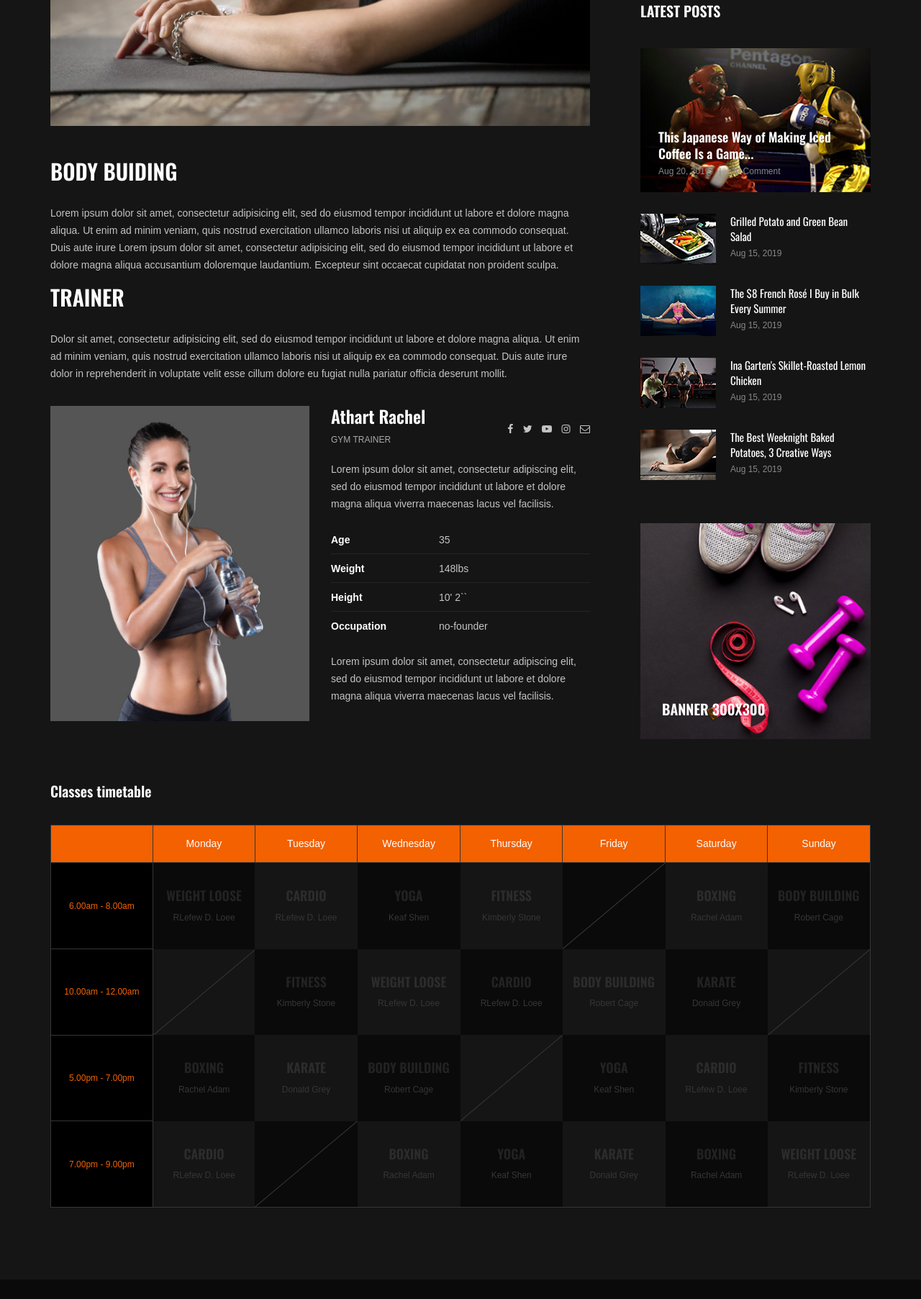
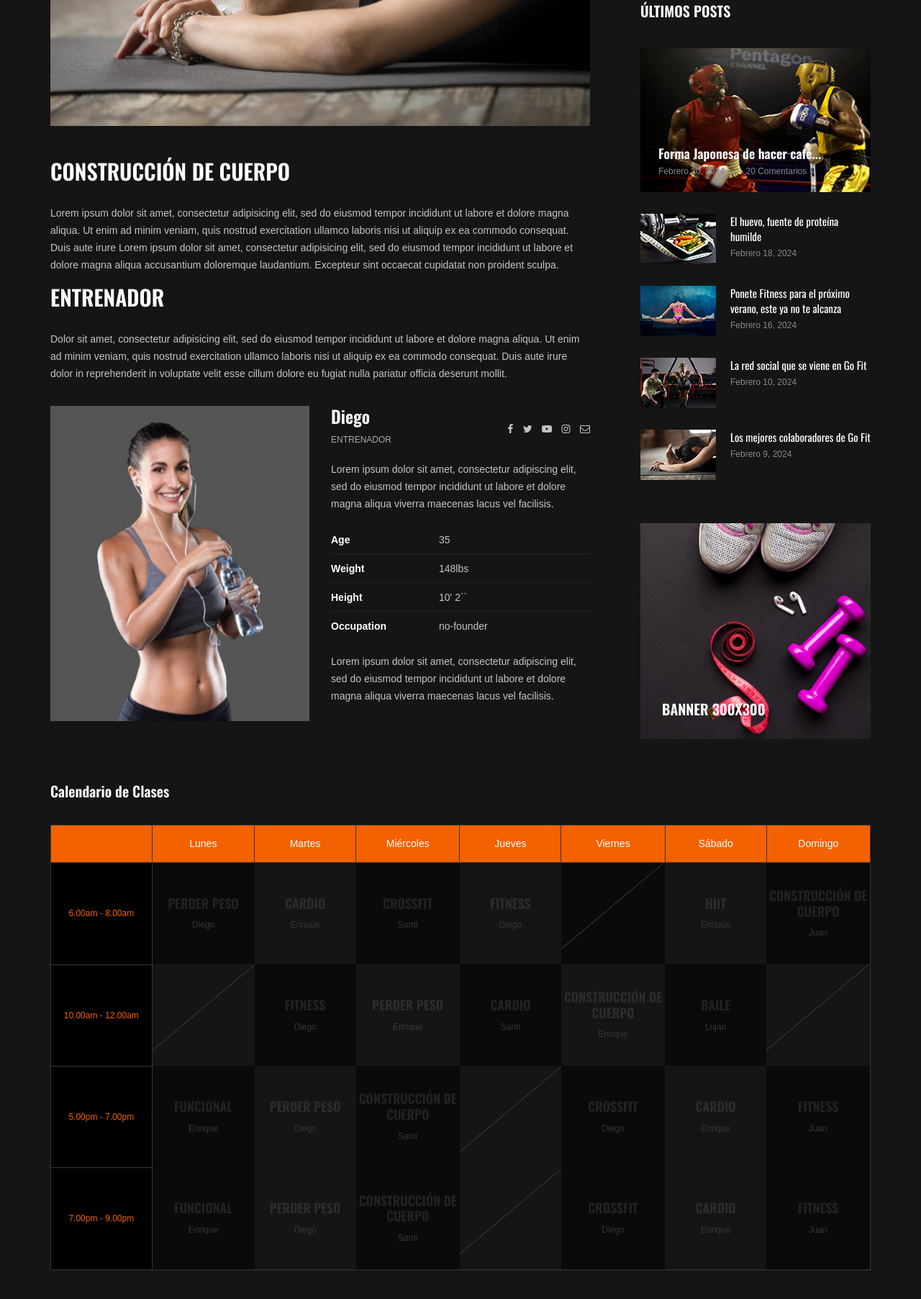
Before and after one commit to josemagoo/gofit, a plain HTML site: page class-details.html in a window 1280 px wide. Shown: the part 925-2730 px from the top of the page at 72% size. Drawn offline with nearby package versions, Linux system fonts and the light colour scheme; a web font is replaced by a local one.

Commit message:
last changes translate

```diff
--- a/class-details.html
+++ b/class-details.html
@@ -133,11 +133,11 @@
             <div class="row">
                 <div class="col-lg-12 text-center">
                     <div class="breadcrumb-text">
-                        <h2>Classes detail</h2>
+                        <h2>Detalles de Clases</h2>
                         <div class="bt-option">
                             <a href="./index.html">Home</a>
-                            <a href="#">Classes</a>
-                            <span>Body building</span>
+                            <a href="#">Clases</a>
+                            <span>Construcción de Cuerpo</span>
                         </div>
                     </div>
                 </div>
@@ -157,7 +157,7 @@
                         </div>
                         <div class="cd-text">
                             <div class="cd-single-item">
-                                <h3>Body buiding</h3>
+                                <h3>Construcción de Cuerpo</h3>
                                 <p>Lorem ipsum dolor sit amet, consectetur adipisicing elit, sed do eiusmod tempor
                                     incididunt ut labore et dolore magna aliqua. Ut enim ad minim veniam, quis nostrud
                                     exercitation ullamco laboris nisi ut aliquip ex ea commodo consequat. Duis aute
@@ -166,7 +166,7 @@
                                     laudantium. Excepteur sint occaecat cupidatat non proident sculpa.</p>
                             </div>
                             <div class="cd-single-item">
-                                <h3>Trainer</h3>
+                                <h3>Entrenador</h3>
                                 <p>Dolor sit amet, consectetur adipisicing elit, sed do eiusmod tempor incididunt ut
                                     labore et dolore magna aliqua. Ut enim ad minim veniam, quis nostrud exercitation
                                     ullamco laboris nisi ut aliquip ex ea commodo consequat. Duis aute irure dolor in
@@ -184,8 +184,8 @@
                                 <div class="col-md-6">
                                     <div class="cd-trainer-text">
                                         <div class="trainer-title">
-                                            <h4>Athart Rachel</h4>
-                                            <span>Gym Trainer</span>
+                                            <h4>Diego</h4>
+                                            <span>Entrenador</span>
                                         </div>
                                         <div class="trainer-social">
                                             <a href="#"><i class="fa fa-facebook"></i></a>
@@ -215,24 +215,24 @@
                 <div class="col-lg-4 col-md-8">
                     <div class="sidebar-option">
                         <div class="so-categories">
-                            <h5 class="title">Categories</h5>
+                            <h5 class="title">Categorías</h5>
                             <ul>
-                                <li><a href="#">Yoga <span>12</span></a></li>
-                                <li><a href="#">Runing <span>32</span></a></li>
-                                <li><a href="#">Weightloss <span>86</span></a></li>
-                                <li><a href="#">Cario <span>25</span></a></li>
-                                <li><a href="#">Body buiding <span>36</span></a></li>
-                                <li><a href="#">Nutrition <span>15</span></a></li>
+                                <li><a href="#">Pesas <span>12</span></a></li>
+                                <li><a href="#">Correr <span>32</span></a></li>
+                                <li><a href="#">Perder Peso <span>86</span></a></li>
+                                <li><a href="#">Cardio <span>25</span></a></li>
+                                <li><a href="#">Construcción de Peso <span>36</span></a></li>
+                                <li><a href="#">Nutrición <span>15</span></a></li>
                             </ul>
                         </div>
                         <div class="so-latest">
-                            <h5 class="title">Latest posts</h5>
+                            <h5 class="title">Últimos posts</h5>
                             <div class="latest-large set-bg" data-setbg="img/letest-blog/latest-1.jpg">
                                 <div class="ll-text">
-                                    <h5><a href="#">This Japanese Way of Making Iced Coffee Is a Game...</a></h5>
+                                    <h5><a href="#">Forma Japonesa de hacer café...</a></h5>
                                     <ul>
-                                        <li>Aug 20, 2019</li>
-                                        <li>20 Comment</li>
+                                        <li>Febrero 20, 2024</li>
+                                        <li>20 Comentarios</li>
                                     </ul>
                                 </div>
                             </div>
@@ -241,8 +241,8 @@
                                     <img src="img/letest-blog/latest-2.jpg" alt="">
                                 </div>
                                 <div class="li-text">
-                                    <h6><a href="#">Grilled Potato and Green Bean Salad</a></h6>
-                                    <span class="li-time">Aug 15, 2019</span>
+                                    <h6><a href="#">El huevo, fuente de proteína humilde</a></h6>
+                                    <span class="li-time">Febrero 18, 2024</span>
                                 </div>
                             </div>
                             <div class="latest-item">
@@ -250,8 +250,8 @@
                                     <img src="img/letest-blog/latest-3.jpg" alt="">
                                 </div>
                                 <div class="li-text">
-                                    <h6><a href="#">The $8 French Rosé I Buy in Bulk Every Summer</a></h6>
-                                    <span class="li-time">Aug 15, 2019</span>
+                                    <h6><a href="#">Ponete Fitness para el próximo verano, este ya no te alcanza</a></h6>
+                                    <span class="li-time">Febrero 16, 2024</span>
                                 </div>
                             </div>
                             <div class="latest-item">
@@ -259,8 +259,8 @@
                                     <img src="img/letest-blog/latest-4.jpg" alt="">
                                 </div>
                                 <div class="li-text">
-                                    <h6><a href="#">Ina Garten's Skillet-Roasted Lemon Chicken</a></h6>
-                                    <span class="li-time">Aug 15, 2019</span>
+                                    <h6><a href="#">La red social que se viene en Go Fit</a></h6>
+                                    <span class="li-time">Febrero 10, 2024</span>
                                 </div>
                             </div>
                             <div class="latest-item">
@@ -268,8 +268,8 @@
                                     <img src="img/letest-blog/latest-5.jpg" alt="">
                                 </div>
                                 <div class="li-text">
-                                    <h6><a href="#">The Best Weeknight Baked Potatoes, 3 Creative Ways</a></h6>
-                                    <span class="li-time">Aug 15, 2019</span>
+                                    <h6><a href="#">Los mejores colaboradores de Go Fit</a></h6>
+                                    <span class="li-time">Febrero 9, 2024</span>
                                 </div>
                             </div>
                         </div>
@@ -289,7 +289,7 @@
             <div class="row">
                 <div class="col-lg-12">
                     <div class="class-details-timetable_title">
-                        <h5>Classes timetable</h5>
+                        <h5>Calendario de Clases</h5>
                     </div>
                 </div>
             </div>
@@ -300,123 +300,123 @@
                             <thead>
                                 <tr>
                                     <th></th>
-                                    <th>Monday</th>
-                                    <th>Tuesday</th>
-                                    <th>Wednesday</th>
-                                    <th>Thursday</th>
-                                    <th>Friday</th>
-                                    <th>Saturday</th>
-                                    <th>Sunday</th>
+                                    <th>Lunes</th>
+                                    <th>Martes</th>
+                                    <th>Miércoles</th>
+                                    <th>Jueves</th>
+                                    <th>Viernes</th>
+                                    <th>Sábado</th>
+                                    <th>Domingo</th>
                                 </tr>
                             </thead>
                             <tbody>
                                 <tr>
                                     <td class="class-time">6.00am - 8.00am</td>
-                                    <td class="dark-bg hover-dp ts-meta" data-tsmeta="workout">
-                                        <h5>WEIGHT LOOSE</h5>
-                                        <span>RLefew D. Loee</span>
+                                    <td class="dark-bg hover-bg ts-meta" data-tsmeta="workout">
+                                        <h5>Perder Peso</h5>
+                                        <span>Diego</span>
                                     </td>
-                                    <td class="hover-dp ts-meta" data-tsmeta="fitness">
+                                    <td class="hover-bg ts-meta" data-tsmeta="fitness">
                                         <h5>Cardio</h5>
-                                        <span>RLefew D. Loee</span>
+                                        <span>Enrique</span>
                                     </td>
-                                    <td class="dark-bg hover-dp ts-meta" data-tsmeta="workout">
-                                        <h5>Yoga</h5>
-                                        <span>Keaf Shen</span>
+                                    <td class="dark-bg hover-bg ts-meta" data-tsmeta="workout">
+                                        <h5>Crossfit</h5>
+                                        <span>Santi</span>
                                     </td>
-                                    <td class="hover-dp ts-meta" data-tsmeta="fitness">
+                                    <td class="hover-bg ts-meta" data-tsmeta="fitness">
                                         <h5>Fitness</h5>
-                                        <span>Kimberly Stone</span>
+                                        <span>Diego</span>
                                     </td>
                                     <td class="dark-bg blank-td"></td>
-                                    <td class="hover-dp ts-meta" data-tsmeta="motivation">
-                                        <h5>Boxing</h5>
-                                        <span>Rachel Adam</span>
+                                    <td class="hover-bg ts-meta" data-tsmeta="motivation">
+                                        <h5>HIIT</h5>
+                                        <span>Enrique</span>
                                     </td>
-                                    <td class="dark-bg hover-dp ts-meta" data-tsmeta="workout">
-                                        <h5>Body Building</h5>
-                                        <span>Robert Cage</span>
+                                    <td class="dark-bg hover-bg ts-meta" data-tsmeta="workout">
+                                        <h5>Construcción de Cuerpo</h5>
+                                        <span>Juan</span>
                                     </td>
                                 </tr>
                                 <tr>
                                     <td class="class-time">10.00am - 12.00am</td>
                                     <td class="blank-td"></td>
-                                    <td class="dark-bg hover-dp ts-meta" data-tsmeta="fitness">
+                                    <td class="dark-bg hover-bg ts-meta" data-tsmeta="fitness">
                                         <h5>Fitness</h5>
-                                        <span>Kimberly Stone</span>
+                                        <span>Diego</span>
                                     </td>
-                                    <td class="hover-dp ts-meta" data-tsmeta="workout">
-                                        <h5>WEIGHT LOOSE</h5>
-                                        <span>RLefew D. Loee</span>
+                                    <td class="hover-bg ts-meta" data-tsmeta="workout">
+                                        <h5>Perder Peso</h5>
+                                        <span>Enrique</span>
                                     </td>
-                                    <td class="dark-bg hover-dp ts-meta" data-tsmeta="motivation">
+                                    <td class="dark-bg hover-bg ts-meta" data-tsmeta="motivation">
                                         <h5>Cardio</h5>
-                                        <span>RLefew D. Loee</span>
+                                        <span>Santi</span>
                                     </td>
-                                    <td class="hover-dp ts-meta" data-tsmeta="workout">
-                                        <h5>Body Building</h5>
-                                        <span>Robert Cage</span>
+                                    <td class="hover-bg ts-meta" data-tsmeta="workout">
+                                        <h5>Construcción de Cuerpo</h5>
+                                        <span>Enrique</span>
                                     </td>
-                                    <td class="dark-bg hover-dp ts-meta" data-tsmeta="motivation">
-                                        <h5>Karate</h5>
-                                        <span>Donald Grey</span>
+                                    <td class="dark-bg hover-bg ts-meta" data-tsmeta="motivation">
+                                        <h5>Baile</h5>
+                                        <span>Lujan</span>
                                     </td>
                                     <td class="blank-td"></td>
                                 </tr>
                                 <tr>
                                     <td class="class-time">5.00pm - 7.00pm</td>
-                                    <td class="dark-bg hover-dp ts-meta" data-tsmeta="fitness">
-                                        <h5>Boxing</h5>
-                                        <span>Rachel Adam</span>
+                                    <td class="dark-bg hover-bg ts-meta" data-tsmeta="fitness">
+                                        <h5>Funcional</h5>
+                                        <span>Enrique</span>
                                     </td>
-                                    <td class="hover-dp ts-meta" data-tsmeta="motivation">
-                                        <h5>Karate</h5>
-                                        <span>Donald Grey</span>
+                                    <td class="hover-bg ts-meta" data-tsmeta="motivation">
+                                        <h5>Perder Peso</h5>
+                                        <span>Diego</span>
                                     </td>
-                                    <td class="dark-bg hover-dp ts-meta" data-tsmeta="workout">
-                                        <h5>Body Building</h5>
-                                        <span>Robert Cage</span>
+                                    <td class="dark-bg hover-bg ts-meta" data-tsmeta="workout">
+                                        <h5>Construcción de Cuerpo</h5>
+                                        <span>Santi</span>
                                     </td>
                                     <td class="blank-td"></td>
-                                    <td class="dark-bg hover-dp ts-meta" data-tsmeta="workout">
-                                        <h5>Yoga</h5>
-                                        <span>Keaf Shen</span>
+                                    <td class="dark-bg hover-bg ts-meta" data-tsmeta="workout">
+                                        <h5>Crossfit</h5>
+                                        <span>Diego</span>
                                     </td>
-                                    <td class="hover-dp ts-meta" data-tsmeta="motivation">
+                                    <td class="hover-bg ts-meta" data-tsmeta="motivation">
                                         <h5>Cardio</h5>
-                                        <span>RLefew D. Loee</span>
+                                        <span>Enrique</span>
                                     </td>
-                                    <td class="dark-bg hover-dp ts-meta" data-tsmeta="fitness">
+                                    <td class="dark-bg hover-bg ts-meta" data-tsmeta="fitness">
                                         <h5>Fitness</h5>
-                                        <span>Kimberly Stone</span>
+                                        <span>Juan</span>
                                     </td>
                                 </tr>
                                 <tr>
                                     <td class="class-time">7.00pm - 9.00pm</td>
-                                    <td class="hover-dp ts-meta" data-tsmeta="motivation">
+                                    <td class="dark-bg hover-bg ts-meta" data-tsmeta="fitness">
+                                        <h5>Funcional</h5>
+                                        <span>Enrique</span>
+                                    </td>
+                                    <td class="hover-bg ts-meta" data-tsmeta="motivation">
+                                        <h5>Perder Peso</h5>
+                                        <span>Diego</span>
+                                    </td>
+                                    <td class="dark-bg hover-bg ts-meta" data-tsmeta="workout">
+                                        <h5>Construcción de Cuerpo</h5>
+                                        <span>Santi</span>
+                                    </td>
+                                    <td class="blank-td"></td>
+                                    <td class="dark-bg hover-bg ts-meta" data-tsmeta="workout">
+                                        <h5>Crossfit</h5>
+                                        <span>Diego</span>
+                                    </td>
+                                    <td class="hover-bg ts-meta" data-tsmeta="motivation">
                                         <h5>Cardio</h5>
-                                        <span>RLefew D. Loee</span>
+                                        <span>Enrique</span>
                                     </td>
-                                    <td class="dark-bg blank-td"></td>
-                                    <td class="hover-dp ts-meta" data-tsmeta="fitness">
-                                        <h5>Boxing</h5>
-                                        <span>Rachel Adam</span>
-                                    </td>
-                                    <td class="dark-bg hover-dp ts-meta" data-tsmeta="workout">
-                                        <h5>Yoga</h5>
-                                        <span>Keaf Shen</span>
-                                    </td>
-                                    <td class="hover-dp ts-meta" data-tsmeta="motivation">
-                                        <h5>Karate</h5>
-                                        <span>Donald Grey</span>
-                                    </td>
-                                    <td class="dark-bg hover-dp ts-meta" data-tsmeta="fitness">
-                                        <h5>Boxing</h5>
-                                        <span>Rachel Adam</span>
-                                    </td>
-                                    <td class="hover-dp ts-meta" data-tsmeta="workout">
-                                        <h5>WEIGHT LOOSE</h5>
-                                        <span>RLefew D. Loee</span>
+                                    <td class="dark-bg hover-bg ts-meta" data-tsmeta="fitness">
+                                        <h5>Fitness</h5>
+                                        <span>Juan</span>
                                     </td>
                                 </tr>
                             </tbody>
```
Also changed, not shown: bmi-calculator.html (+18 -18 lines), class-timetable.html (+62 -62 lines), contact.html (+19 -13 lines), gallery.html (+3 -3 lines), services.html (+40 -42 lines).
